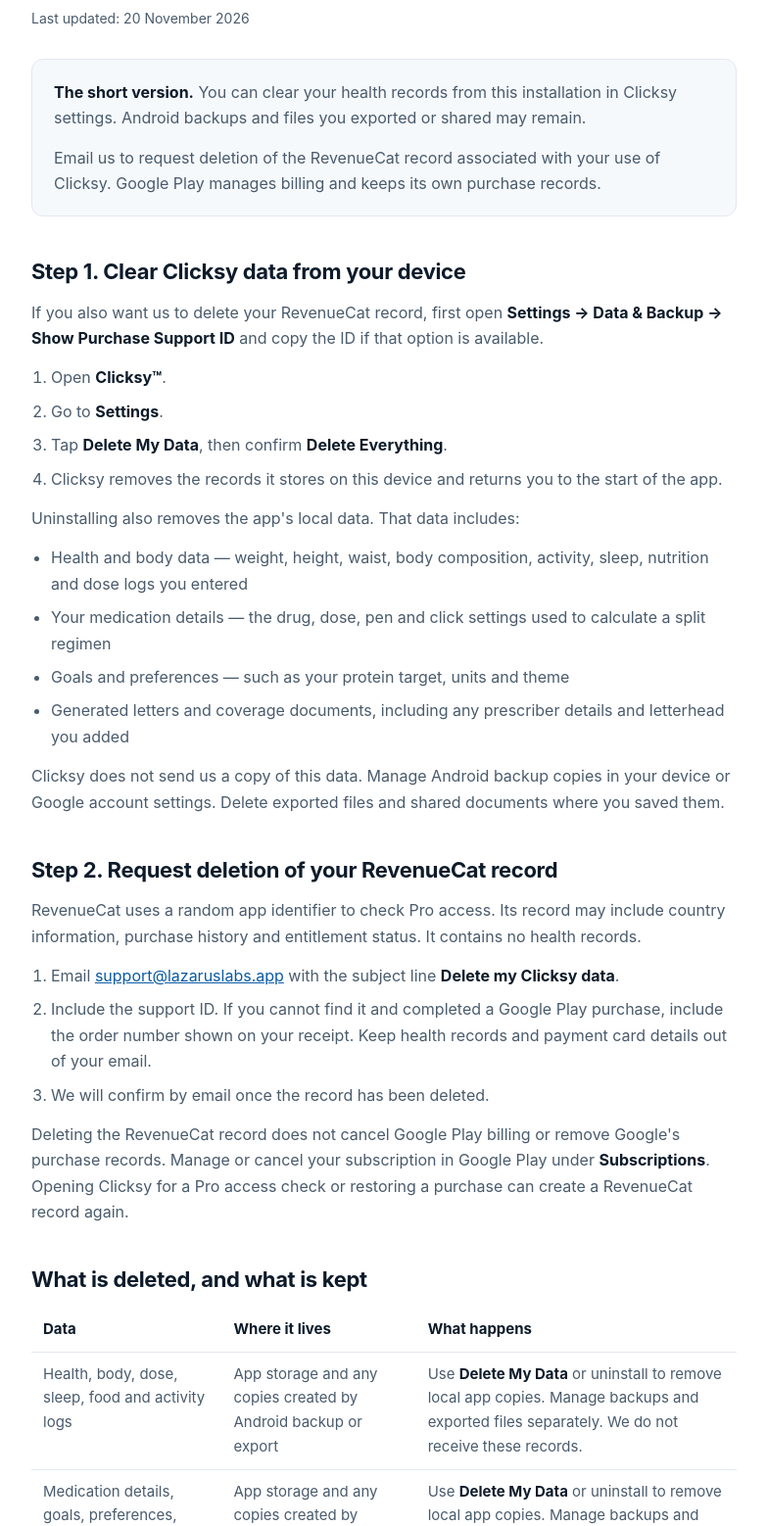
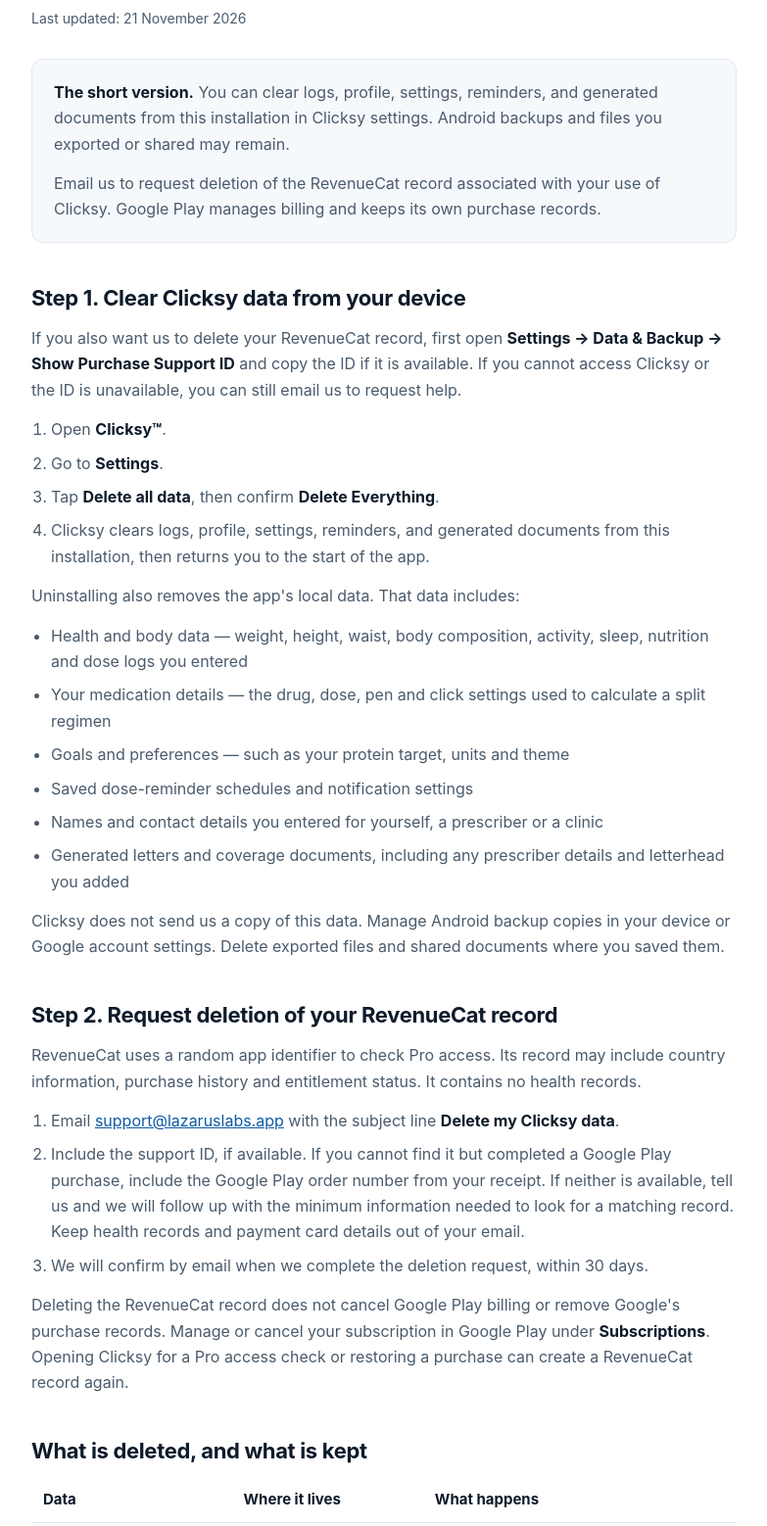
Before and after one commit to elazarus3/lazaruslabs-site, a plain HTML site: page delete-my-data.html in a window 1280 px wide. Shown: the part 131-1689 px from the top of the page at 98% size, without its empty margins (248-1031 px from the left). Drawn offline with Linux system fonts and the light colour scheme.

Commit message:
docs: complete Clicksy privacy disclosures

```diff
--- a/delete-my-data.html
+++ b/delete-my-data.html
@@ -54,29 +54,33 @@
 
 <main class="wrap">
   <h1>Delete your data</h1>
-  <p class="updated">Last updated: 20 November 2026</p>
+  <p class="updated">Last updated: 21 November 2026</p>
 
   <div class="key">
-    <p><strong>The short version.</strong> You can clear your health records from this installation
-       in Clicksy settings. Android backups and files you exported or shared may remain.</p>
+    <p><strong>The short version.</strong> You can clear logs, profile, settings, reminders, and generated
+       documents from this installation in Clicksy settings. Android backups and files you exported or
+       shared may remain.</p>
     <p>Email us to request deletion of the RevenueCat record associated with your use of Clicksy.
        Google Play manages billing and keeps its own purchase records.</p>
   </div>
 
   <h2>Step 1. Clear Clicksy data from your device</h2>
   <p>If you also want us to delete your RevenueCat record, first open
-     <strong>Settings → Data &amp; Backup → Show Purchase Support ID</strong> and copy the ID if that option is available.</p>
+     <strong>Settings → Data &amp; Backup → Show Purchase Support ID</strong> and copy the ID if it is available.
+     If you cannot access Clicksy or the ID is unavailable, you can still email us to request help.</p>
   <ol>
     <li>Open <strong>Clicksy™</strong>.</li>
     <li>Go to <strong>Settings</strong>.</li>
-    <li>Tap <strong>Delete My Data</strong>, then confirm <strong>Delete Everything</strong>.</li>
-     <li>Clicksy removes the records it stores on this device and returns you to the start of the app.</li>
+    <li>Tap <strong>Delete all data</strong>, then confirm <strong>Delete Everything</strong>.</li>
+     <li>Clicksy clears logs, profile, settings, reminders, and generated documents from this installation, then returns you to the start of the app.</li>
   </ol>
   <p>Uninstalling also removes the app's local data. That data includes:</p>
   <ul>
     <li>Health and body data — weight, height, waist, body composition, activity, sleep, nutrition and dose logs you entered</li>
     <li>Your medication details — the drug, dose, pen and click settings used to calculate a split regimen</li>
     <li>Goals and preferences — such as your protein target, units and theme</li>
+    <li>Saved dose-reminder schedules and notification settings</li>
+    <li>Names and contact details you entered for yourself, a prescriber or a clinic</li>
     <li>Generated letters and coverage documents, including any prescriber details and letterhead you added</li>
   </ul>
   <p>Clicksy does not send us a copy of this data. Manage Android backup copies in your device or
@@ -88,9 +92,11 @@
   <ol>
     <li>Email <a href="mailto:support@lazaruslabs.app">support@lazaruslabs.app</a> with the subject line
         <strong>Delete my Clicksy data</strong>.</li>
-    <li>Include the support ID. If you cannot find it and completed a Google Play purchase, include the order
-        number shown on your receipt. Keep health records and payment card details out of your email.</li>
-    <li>We will confirm by email once the record has been deleted.</li>
+    <li>Include the support ID, if available. If you cannot find it but completed a Google Play purchase,
+        include the Google Play order number from your receipt. If neither is available, tell us and we will
+        follow up with the minimum information needed to look for a matching record. Keep health records and
+        payment card details out of your email.</li>
+    <li>We will confirm by email when we complete the deletion request, within 30 days.</li>
   </ol>
   <p>Deleting the RevenueCat record does not cancel Google Play billing or remove Google's purchase
      records. Manage or cancel your subscription in Google Play under <strong>Subscriptions</strong>.
@@ -102,12 +108,12 @@
     <tr>
       <td>Health, body, dose, sleep, food and activity logs</td>
       <td>App storage and any copies created by Android backup or export</td>
-      <td>Use <strong>Delete My Data</strong> or uninstall to remove local app copies. Manage backups and exported files separately. We do not receive these records.</td>
+      <td>Use <strong>Delete all data</strong> or uninstall to remove local app copies. Manage backups and exported files separately. We do not receive these records.</td>
     </tr>
     <tr>
-      <td>Medication details, goals, preferences, generated letters</td>
+      <td>Medication details, goals, preferences, reminder schedules and generated letters</td>
       <td>App storage and any copies created by Android backup, export or sharing</td>
-      <td>Use <strong>Delete My Data</strong> or uninstall to remove local app copies. Manage backups and files you saved or shared separately.</td>
+      <td>Use <strong>Delete all data</strong> or uninstall to remove this installation's local app copies. Manage backups and files you saved or shared separately.</td>
     </tr>
     <tr>
       <td>Random app identifier, country, purchase history and entitlement status</td>
@@ -128,7 +134,7 @@
 
   <h2>How long it takes</h2>
   <ul>
-    <li>Clicksy clears local app data when you confirm <strong>Delete Everything</strong>.</li>
+    <li>Clicksy clears logs, profile, settings, reminders, and generated documents from this installation when you confirm <strong>Delete Everything</strong>.</li>
     <li>We handle RevenueCat deletion requests within 30 days and email you when we complete the request.</li>
     <li>Google Play's own transaction records: kept by Google under its own policies and timelines, which are outside our control.</li>
   </ul>
```
Also changed, not shown: privacy.html (+15 -7 lines).
